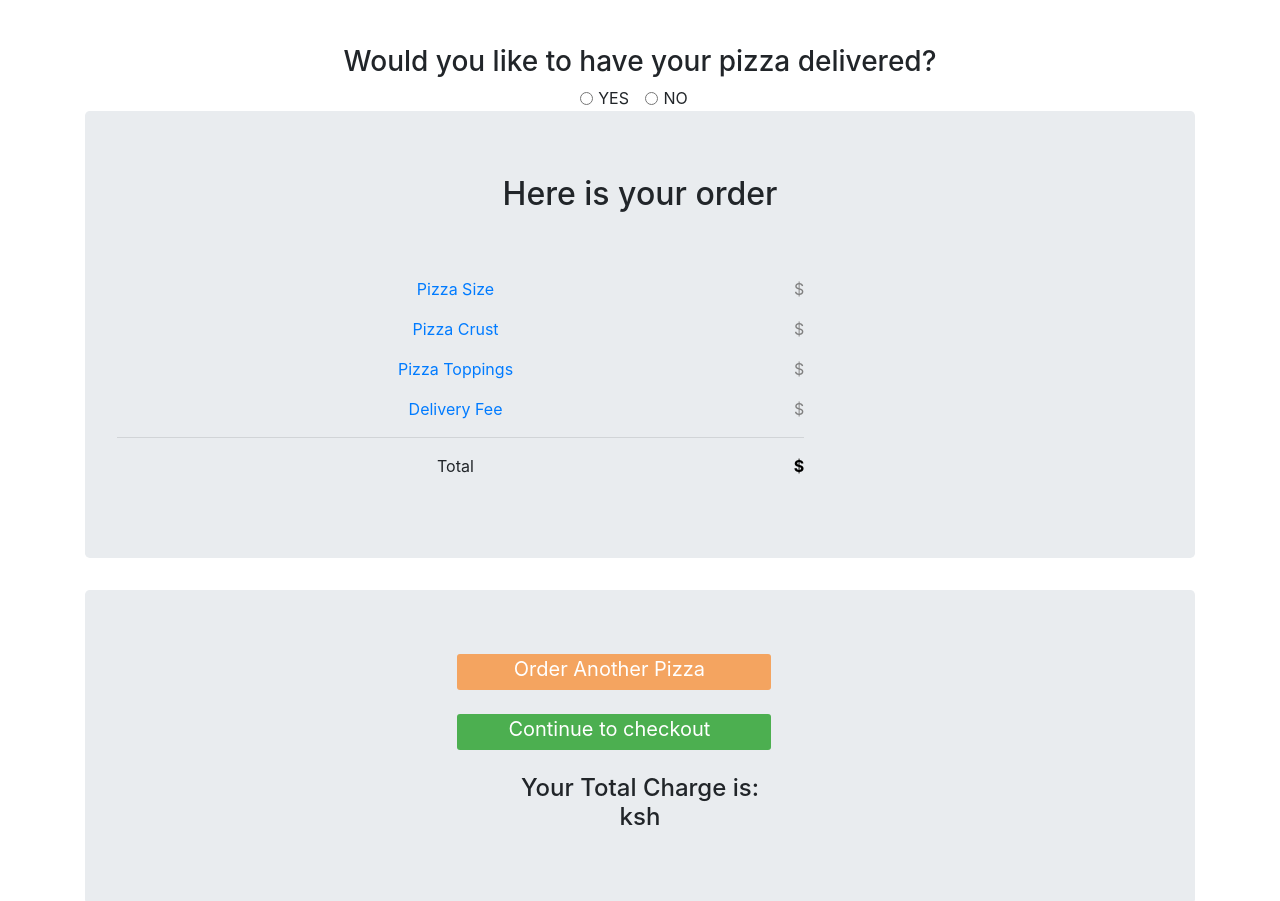
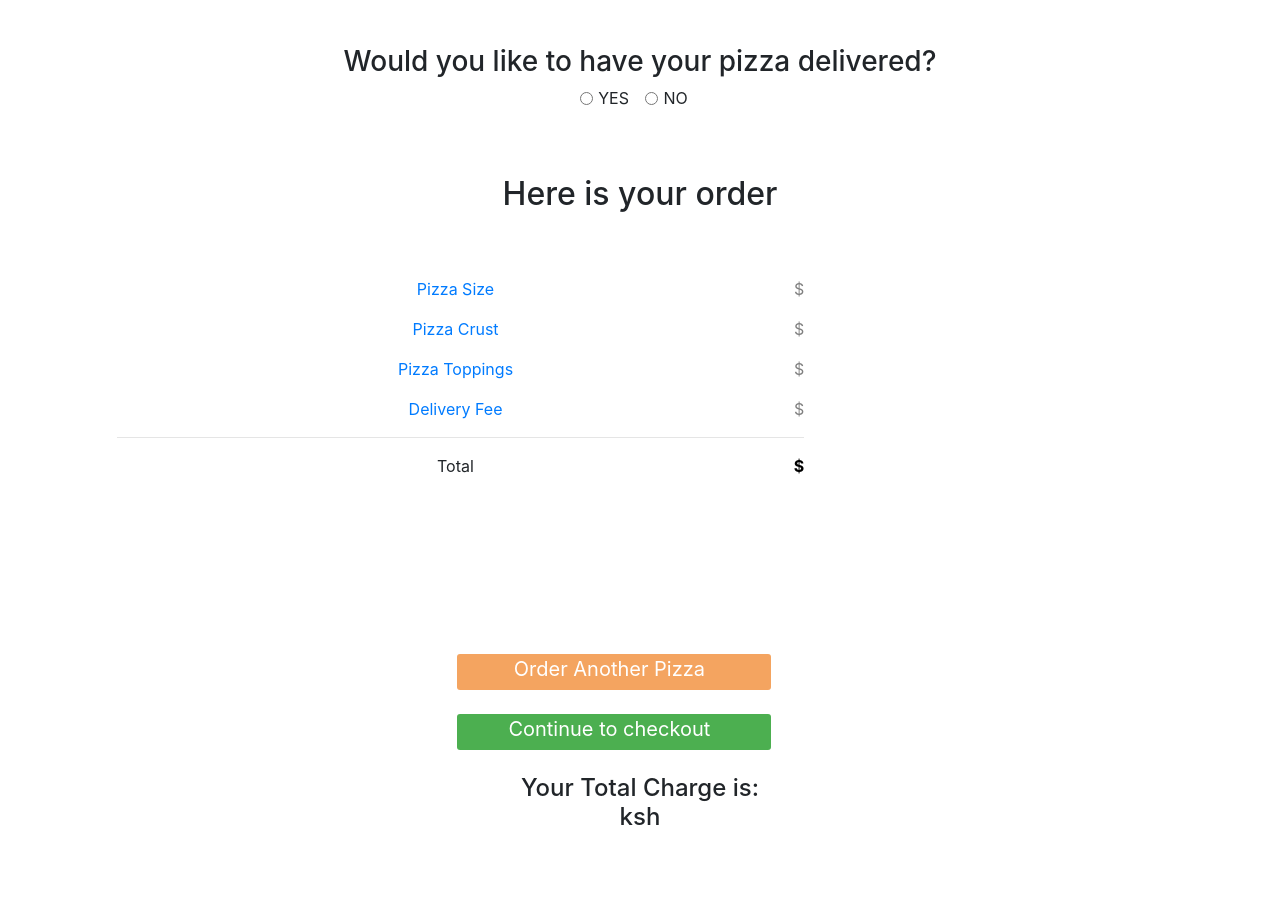
Before and after one commit to rosekilonzo/didactic-happiness, a plain HTML site: page index.html in a window 1280 px wide. Shown: the part 1362-2263 px from the top of the page. Drawn offline with nearby package versions, Linux system fonts and the light colour scheme.

Commit message:
add commits

```diff
--- a/css/styles.css
+++ b/css/styles.css
@@ -11,7 +11,7 @@ html{
     margin-right: 0;
 }
 .jumbotron{
-    background-color: ;
+    background-color: transparent;
 }
 #header{
     background-image: url("../img/images.jpeg");
```
